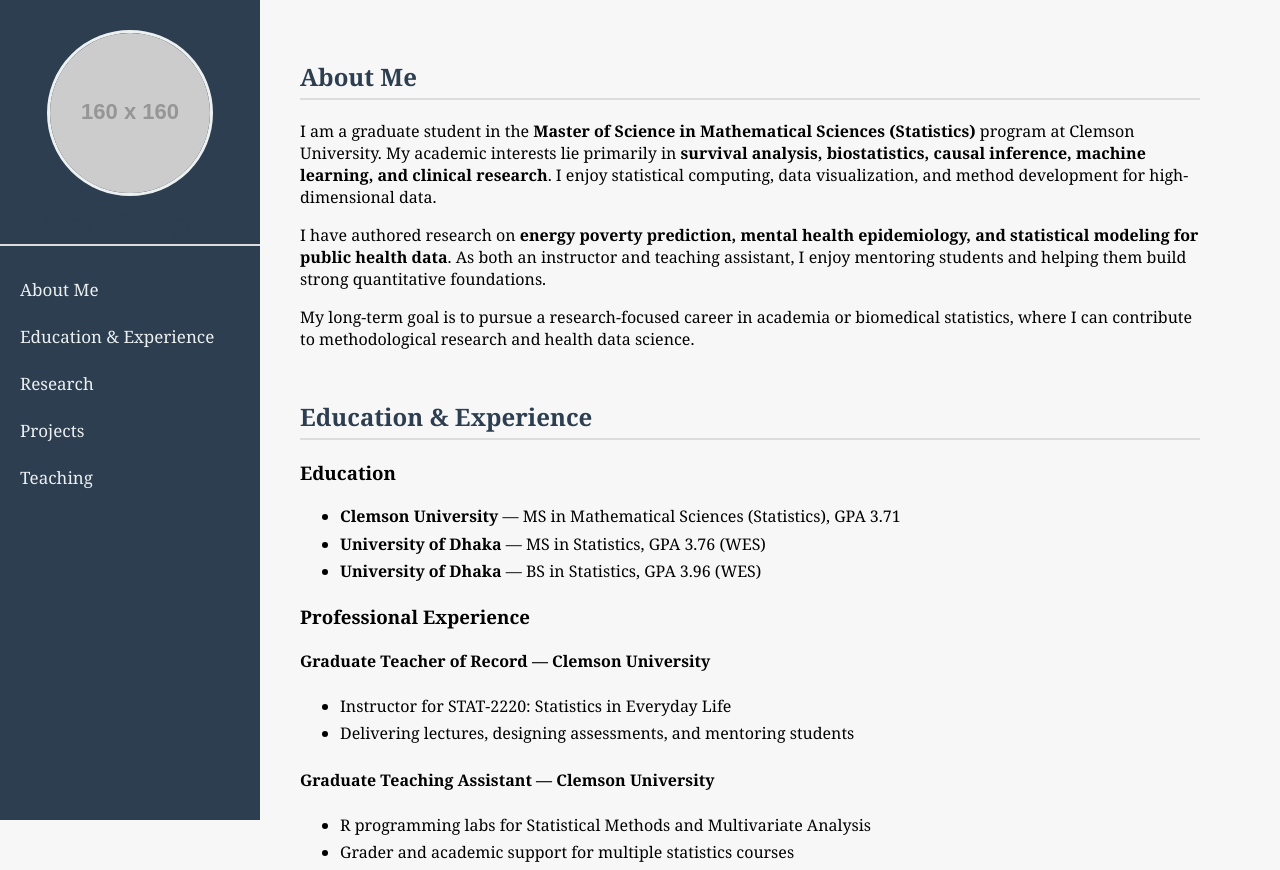
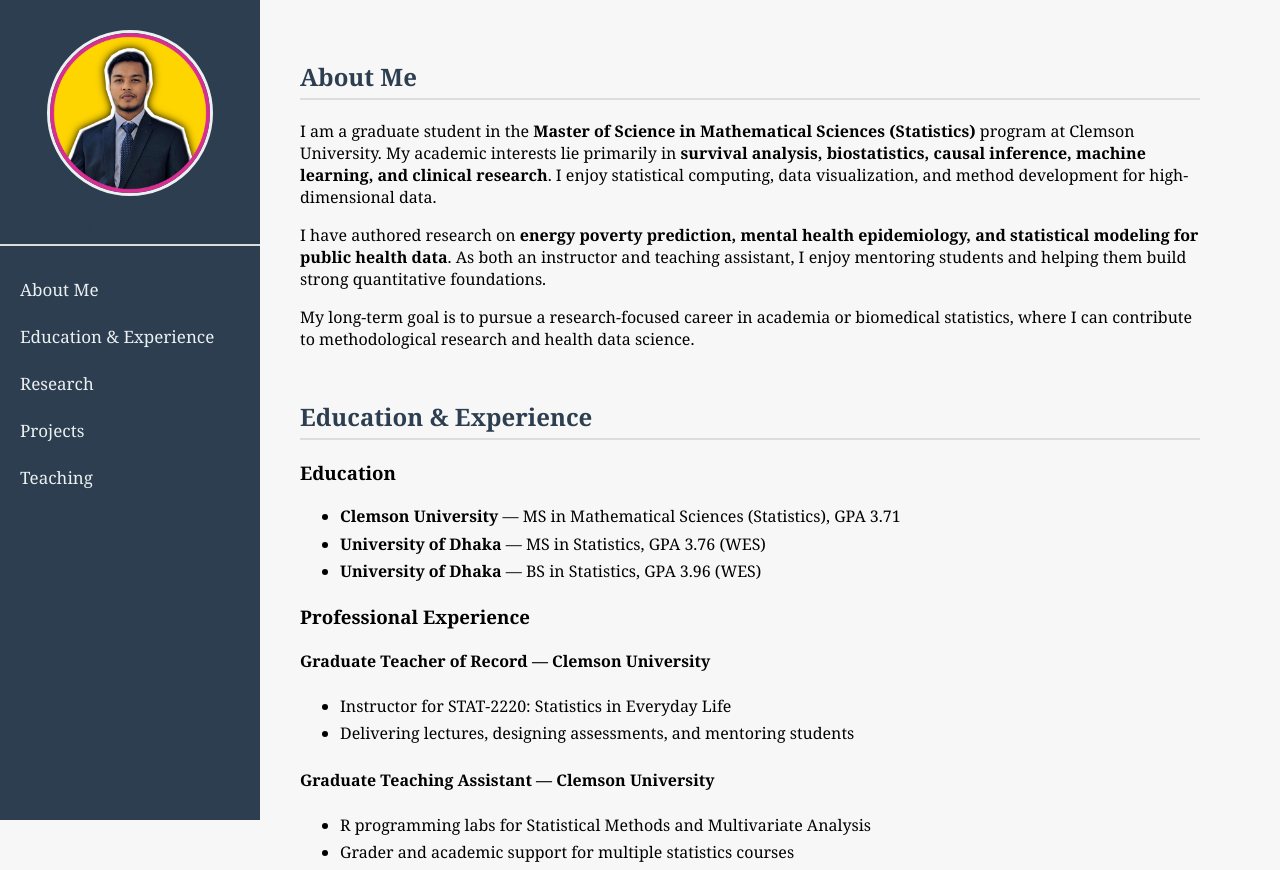
Before and after one commit to Ajoyrjbongshi/ajoyrjbongshi.github.io, a plain HTML site: page index.html in a window 1280 px wide. Shown: the top 870 px of the page. Drawn offline with Linux system fonts and the light colour scheme; placeholder pictures from the web are drawn by us.

Commit message:
Update index.html

```diff
--- a/index.html
+++ b/index.html
@@ -90,7 +90,7 @@ footer {
 
 <!-- Sidebar -->
 <div class="sidebar">
-    <img src="https://placehold.co/160x160" alt="Placeholder">
+    <img src="DP.png" alt="Profile Photo">
     <h2>Ajoy Rjbongshi</h2>
 
     <a href="#about">About Me</a>
```
